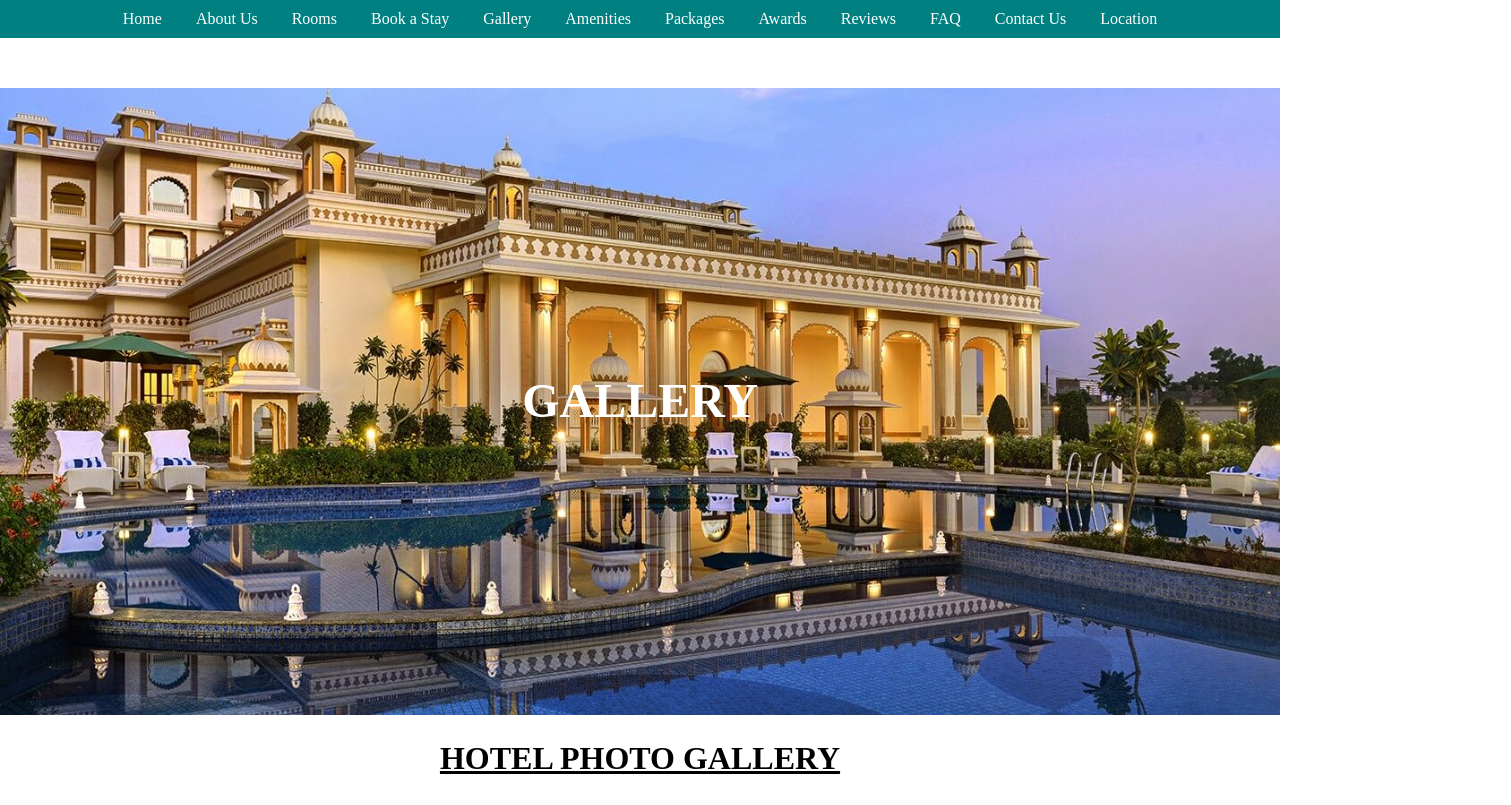
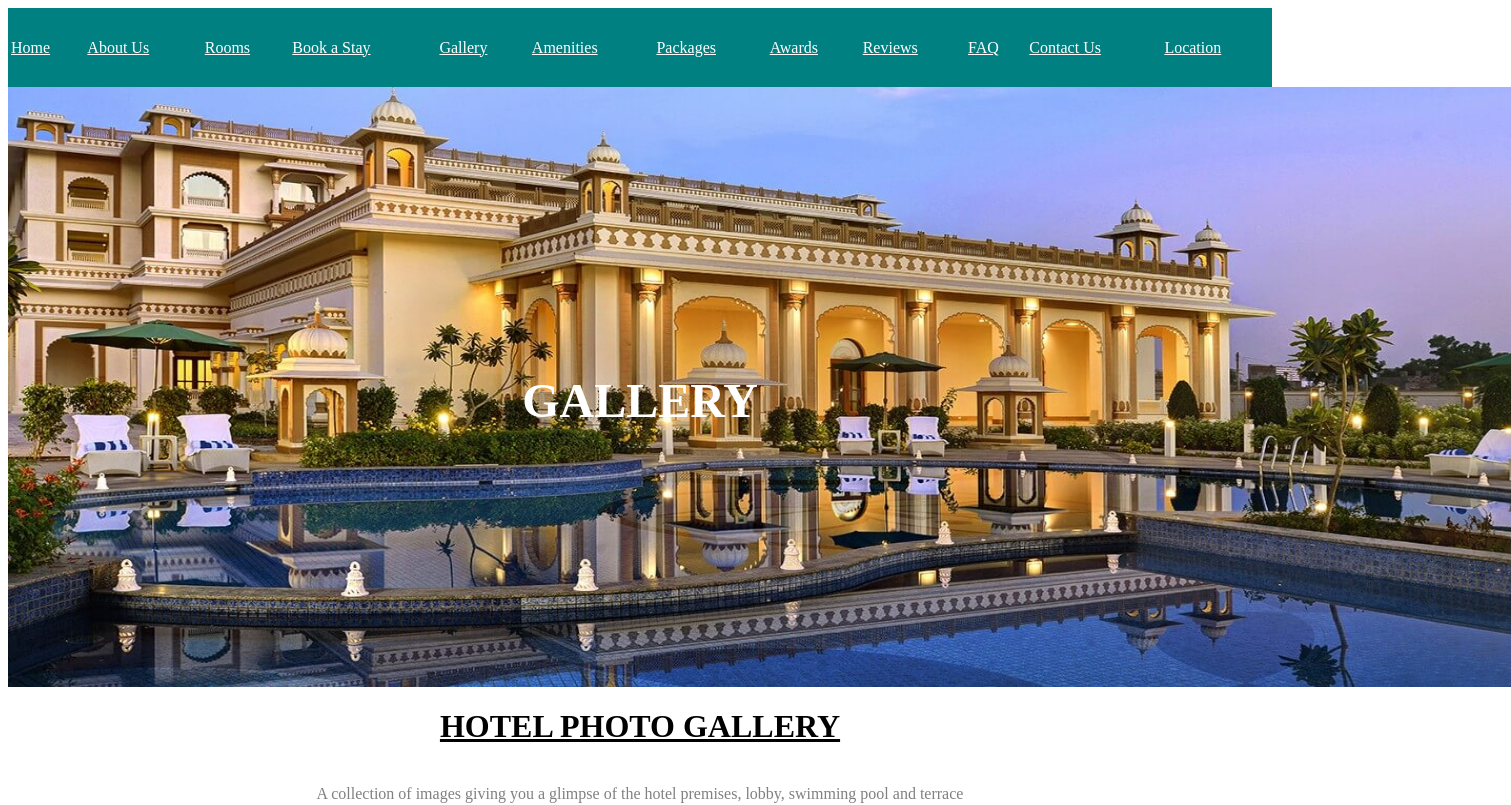
Before and after one commit to SaumyaSinhaMath/Hotel_Website, a plain HTML site: page gallery.html in a window 1280 px wide. Shown: the top 805 px of the page, 1511 px wide, since content can reach past the window. Drawn offline with Linux system fonts and the light colour scheme.

Commit message:
Update gallery.html

```diff
--- a/gallery.html
+++ b/gallery.html
@@ -1,70 +1,37 @@
-<!DOCTYPE html>
-<html lang="en">
+<html>
 <head>
-<title>Gallery</title>
+<title> Gallery </title>
 <style>
-body {
-    margin: 0;
-    padding: 0;
-}
 .center {
-    position: absolute;
-    top: 50%;
-    left: 50%;
-    transform: translate(-50%, -50%);
-}
-.navbar {
-    width: 100%;
-    background-color: teal;
-    padding: 10px 0;
-    text-align: center;
-}
-.navbar a {
-    color: white;
-    text-decoration: none;
-    padding: 0 15px;
-}
-.imageContainer {
-    text-align: center;
-    margin-top: 50px;
-}
-.imageContainer img {
-    max-width: 100%;
-    height: auto;
-}
-.centerText {
-    text-align: center;
-    margin-top: 20px;
+   position: absolute;
+   top: 50%;
+   left: 50%;
+   transform: translate(-50%, -50%);
 }
 </style>
 </head>
 <body link="white" vlink="white">
-
-<div class="navbar">
-    <a href="index.html">Home</a>
-    <a href="about.html">About Us</a>
-    <a href="rooms.html">Rooms</a>
-    <a href="bookastayform.html">Book a Stay</a>
-    <a href="gallery.html">Gallery</a>
-    <a href="amen.html">Amenities</a>
-    <a href="pack.html">Packages</a>
-    <a href="awards.html">Awards</a>
-    <a href="reviews.html">Reviews</a>
-    <a href="FAQ.html">FAQ</a>
-    <a href="contact us.html">Contact Us</a>
-    <a href="location.html">Location</a>
+<table width="100%" align="center" bgcolor="teal">
+<tr height="75">
+<td> <a href="index.html"> Home </a> </td>
+<td> <a href="about.html"> About Us </a> </td>
+<td> <a href="rooms.html"> Rooms </a> </td>
+<td> <a href="bookastayform.html"> Book a Stay </a> </td>
+<td> <a href="gallery.html"> Gallery </a> </td>
+<td> <a href="amen.html"> Amenities </a> </td>
+<td> <a href="pack.html"> Packages </a> </td>
+<td> <a href="awards.html"> Awards </a> </td>
+<td> <a href="reviews.html"> Reviews </a> </td>
+<td> <a href="FAQ.html"> FAQ </a> </td>
+<td> <a href="contact us.html"> Contact Us </a> </td>
+<td> <a href="location.html"> Location </a> </td>
+</tr>
+</table>
+<div class="imageContainer">
+<img src="69.jpg" width="1503" height="600">
+<div class="center"> <b> <font face="Algerian" size =7 color="white"> GALLERY </font> </b> </div>
 </div>
-
-<div class="imageContainer">
-    <img src="69.jpg" alt="Gallery Image">
-    <div class="center">
-        <b><font face="Algerian" size="7" color="white">GALLERY</font></b>
-    </div>
-</div>
-
-<div class="centerText">
-    <h1><u>HOTEL PHOTO GALLERY</u></h1>
-</div>
+<center> <h1> <u> HOTEL PHOTO GALLERY </u> </h1> </center>
 
 <br>
 <center> <font color="gray"> A collection of images giving you a glimpse of the hotel premises, lobby, swimming pool and terrace </font> </center>
```
